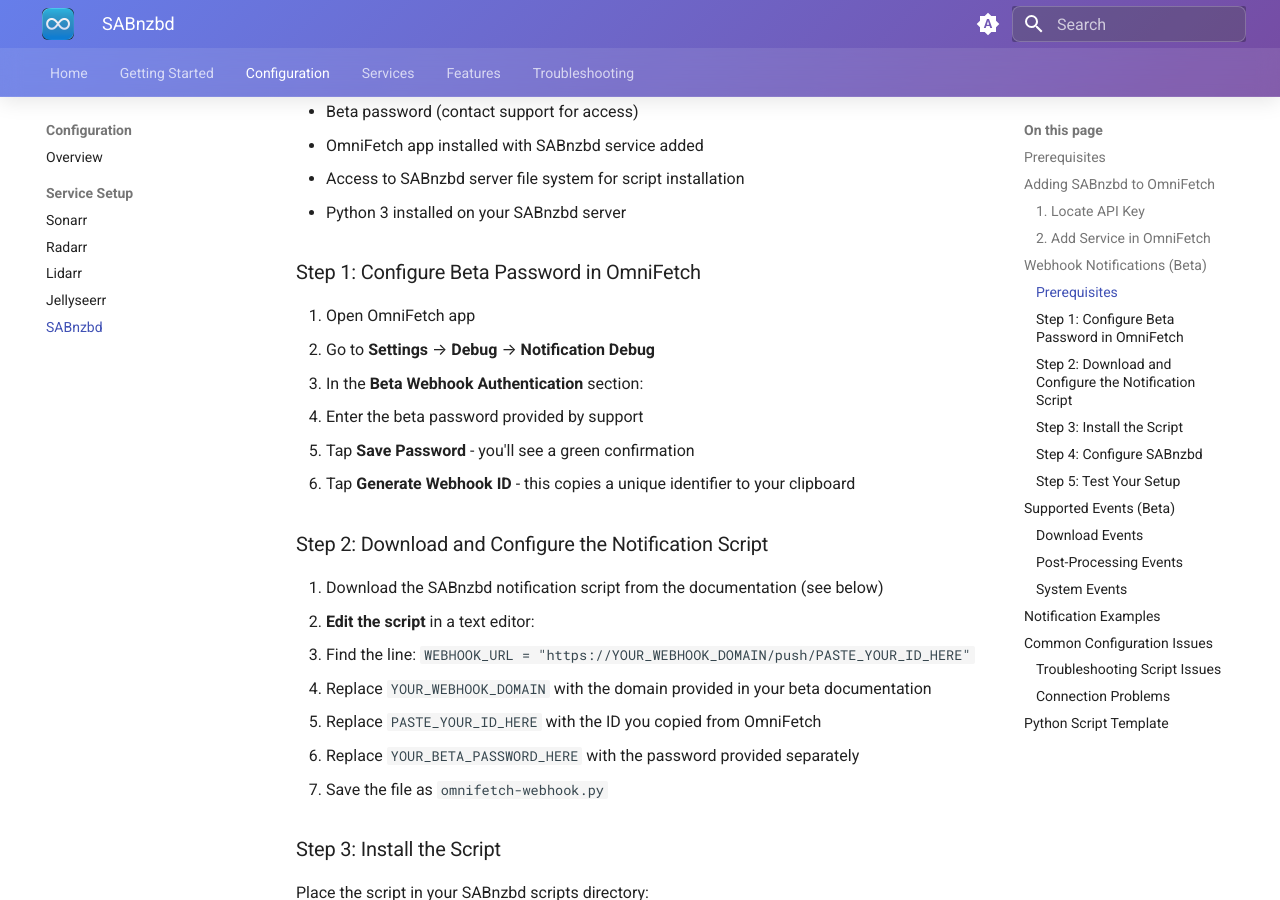
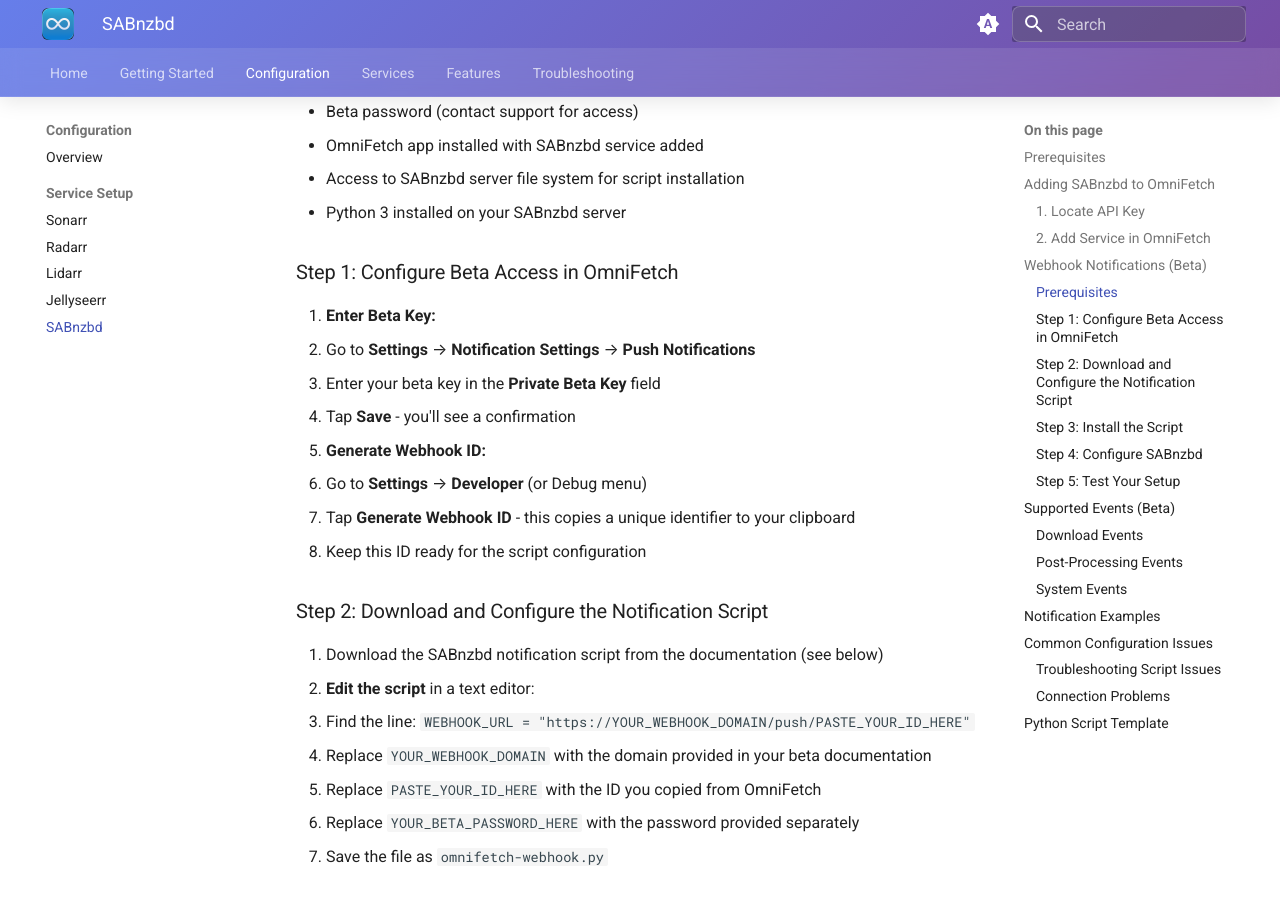
Before and after one commit to noodlemctwoodle/OmniFetch-Wiki, an MkDocs documentation site: the page built from docs/setup/services/sabnzbd.md, in a window 1280 px wide and 900 px high, scrolled down 1294 px. Built offline with MkDocs 1.6.1 and Material for MkDocs 9.7.7, drawn with Linux system fonts in a browser that asks for light colours; some of the changed text lies outside the part shown.

Commit message:
docs: update beta key and webhook ID configuration locations
- Beta key now entered in Settings → Notification Settings → Push Notifications → Private Beta Key
- Webhook ID generation moved to Settings → Developer menu
- Update all service documentation to reflect correct settings locations
- Clarify workflow: beta key first in Notification Settings, then webhook ID from Developer menu
- Fix Python script comments to reference correct menu locations
- Update troubleshooting sections with accurate navigation paths

```diff
--- a/docs/setup/services/omnifetch-webhook.py
+++ b/docs/setup/services/omnifetch-webhook.py
@@ -80,7 +80,7 @@
     # ============================================================================
 
     # Step 1: Replace with your webhook URL from OmniFetch app
-    # Go to Settings → Debug → Notification Debug → Generate Webhook ID
+    # Go to Settings → Developer → Generate Webhook ID
     # Copy the generated ID and replace PASTE_YOUR_ID_HERE below
     WEBHOOK_URL = "https://YOUR_WEBHOOK_DOMAIN/push/PASTE_YOUR_ID_HERE"
 
@@ -97,7 +97,7 @@
         print("❌ Error: Please edit the script and configure your webhook URL")
         print("1. Replace YOUR_WEBHOOK_DOMAIN with the domain from your beta documentation")
         print("2. Replace PASTE_YOUR_ID_HERE with your webhook ID from OmniFetch")
-        print("Get your webhook ID from: OmniFetch → Settings → Debug → Notification Debug")
+        print("Get your webhook ID from: OmniFetch → Settings → Developer")
         sys.exit(1)
 
     if "YOUR_BETA_PASSWORD_HERE" in BETA_PASSWORD:
--- a/docs/setup/services/sabnzbd.md
+++ b/docs/setup/services/sabnzbd.md
@@ -41,14 +41,17 @@
 - Access to SABnzbd server file system for script installation
 - Python 3 installed on your SABnzbd server
 
-### Step 1: Configure Beta Password in OmniFetch
+### Step 1: Configure Beta Access in OmniFetch
 
-1. Open OmniFetch app
-2. Go to **Settings** → **Debug** → **Notification Debug**
-3. In the **Beta Webhook Authentication** section:
-   - Enter the beta password provided by support
-   - Tap **Save Password** - you'll see a green confirmation
-4. Tap **Generate Webhook ID** - this copies a unique identifier to your clipboard
+1. **Enter Beta Key:**
+   - Go to **Settings** → **Notification Settings** → **Push Notifications**
+   - Enter your beta key in the **Private Beta Key** field
+   - Tap **Save** - you'll see a confirmation
+
+2. **Generate Webhook ID:**
+   - Go to **Settings** → **Developer** (or Debug menu)
+   - Tap **Generate Webhook ID** - this copies a unique identifier to your clipboard
+   - Keep this ID ready for the script configuration
 
 ### Step 2: Download and Configure the Notification Script
 
@@ -162,8 +165,8 @@
 
 **"403 Forbidden" Error:**
 - Beta password may be incorrect in the script
-- Ensure you've saved the beta password in OmniFetch first
-- Try generating a new webhook ID
+- Ensure you've saved the beta key in **Notification Settings** → **Push Notifications**
+- Try generating a new webhook ID in **Settings** → **Developer**
 
 **No Notifications Received:**
 - Check iOS Settings → Notifications → OmniFetch → Allow Notifications
```
Also changed, not shown: docs/setup/services/jellyseerr.md (+12 -9 lines), docs/setup/services/lidarr.md (+3 -2 lines), docs/setup/services/radarr.md (+3 -2 lines), docs/setup/services/sonarr.md (+4 -3 lines).
